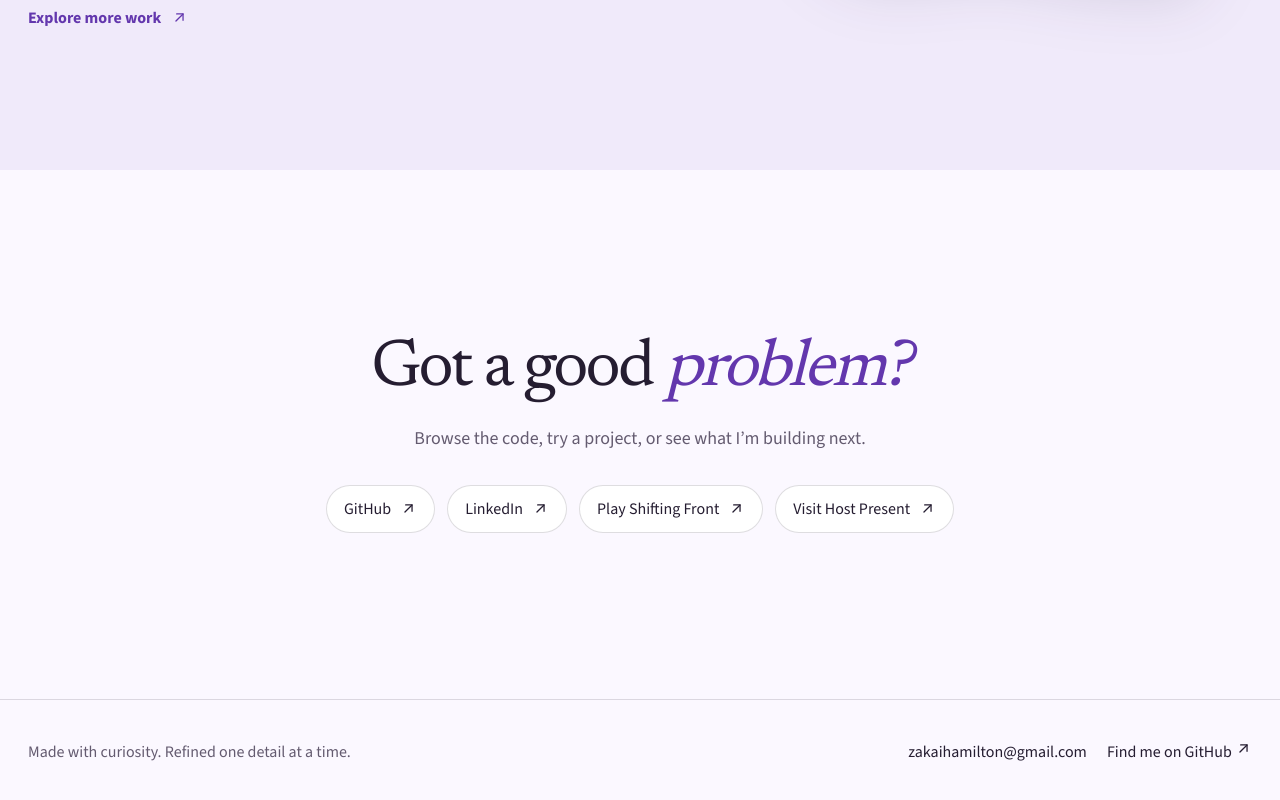
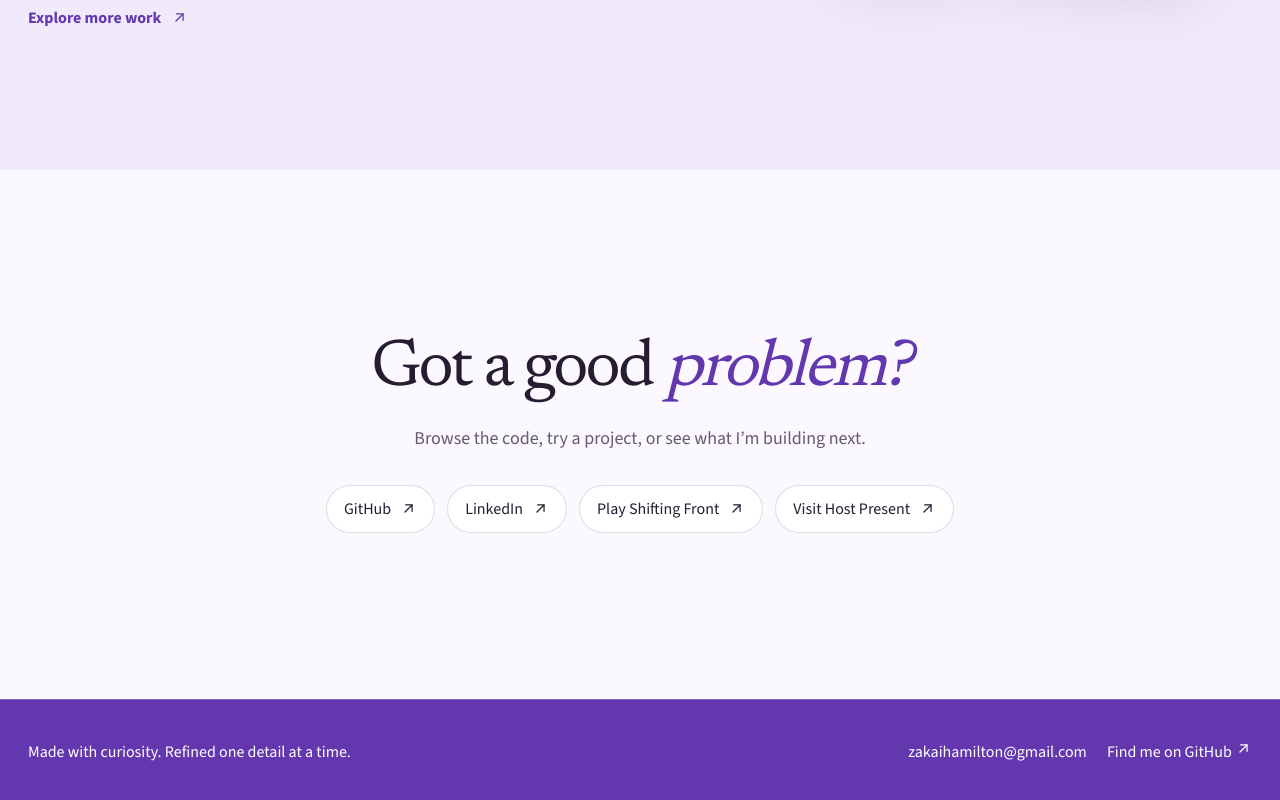
Before and after one commit to zakaihamilton/portfolio, a Next.js app: page / in a window 1280 px wide. Shown: the part 4665-5465 px from the top of the page. Built offline with nearby package versions, Linux system fonts and the light colour scheme; what visitoring would draw is missing.

Commit message:
feat: add purple footer treatment

```diff
--- a/src/app/globals.css
+++ b/src/app/globals.css
@@ -6,6 +6,8 @@
   --muted: #645b70;
   --violet: #6337ad;
   --on-violet: #fff;
+  --footer-background: #6337ad;
+  --footer-foreground: #fff;
   --aqua: #086d67;
   --on-aqua: #fff;
   --orange: #b8491c;
--- a/src/components/site-footer.module.css
+++ b/src/components/site-footer.module.css
@@ -1,5 +1,7 @@
 .footer {
-  border-top: 1px solid var(--line);
+  border-top: 1px solid rgb(255 255 255 / 24%);
+  background: var(--footer-background);
+  color: var(--footer-foreground);
 }
 
 .inner {
@@ -10,7 +12,7 @@
   align-items: center;
   justify-content: space-between;
   gap: 20px;
-  color: var(--muted);
+  color: inherit;
   font-size: 1rem;
 }
 
@@ -26,12 +28,14 @@
 }
 
 .inner a {
-  color: var(--ink);
+  color: inherit;
   text-decoration: none;
 }
 
-.inner a:hover {
-  color: var(--violet);
+.inner a:hover,
+.inner a:focus-visible {
+  text-decoration: underline;
+  text-underline-offset: 0.2em;
 }
 
 @media (max-width: 840px) {
```
